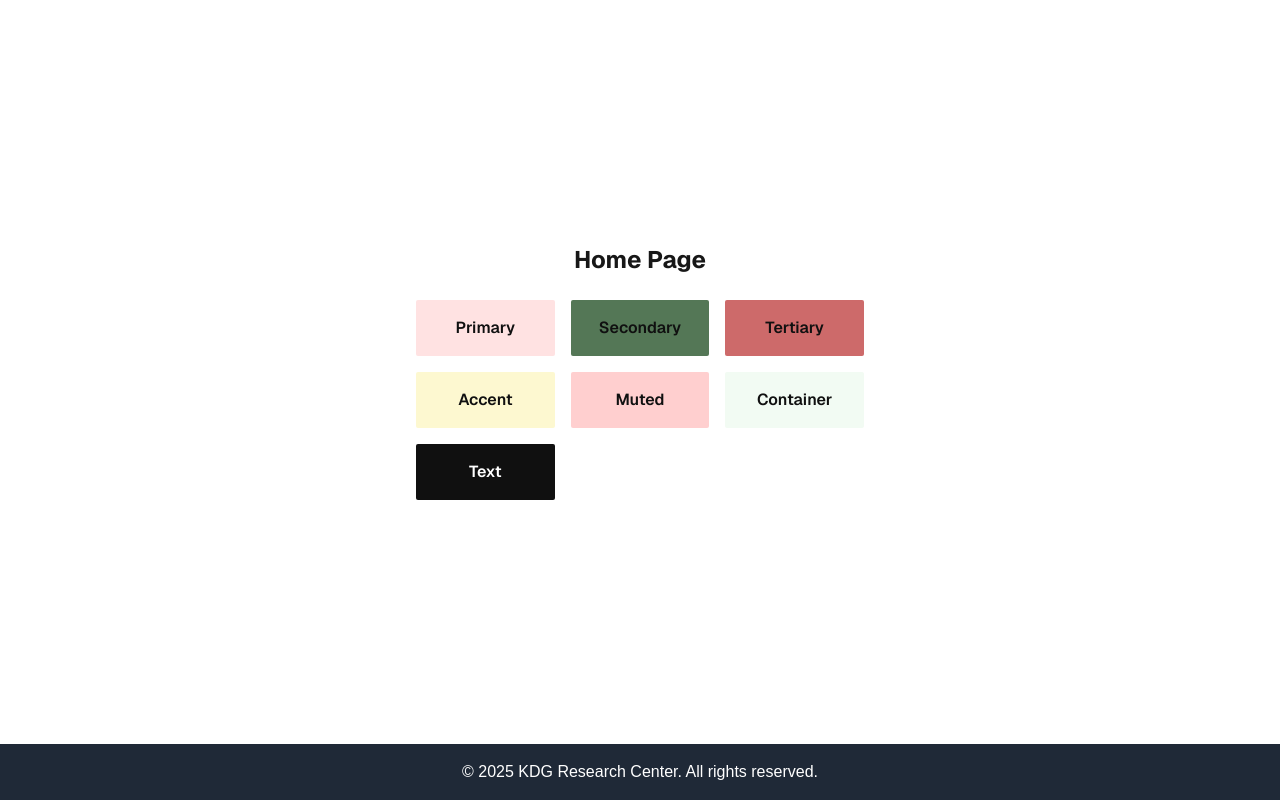
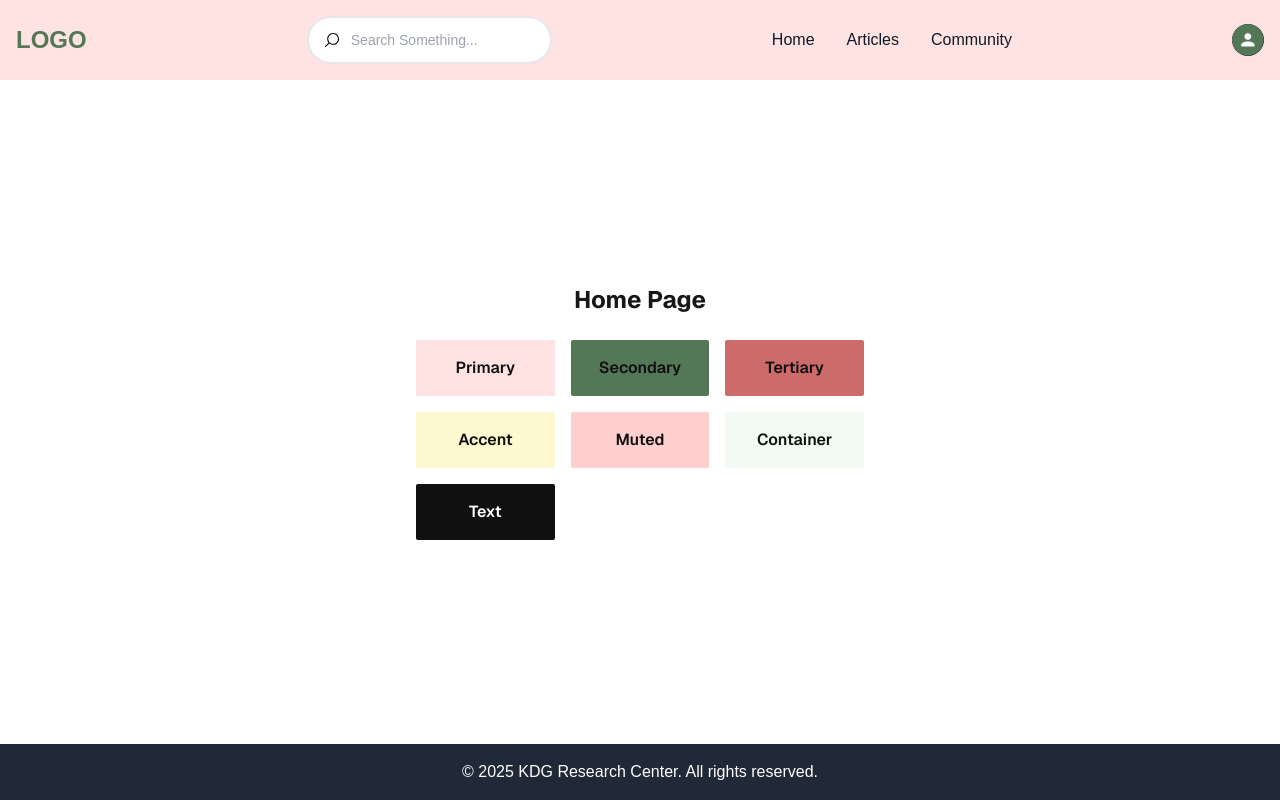
Before and after one commit to KdG-BCIT-ISSP/nest-client, a Next.js app: page / in a window 1280 px wide. Built offline with nearby package versions, Linux system fonts and the light colour scheme.

Commit message:
add navBar component

```diff
--- a/app/page.tsx
+++ b/app/page.tsx
@@ -2,6 +2,7 @@
 
 import { useEffect, useState } from "react";
 import Footer from "@/components/Footer";
+import Navbar from "@/components/Navbar";
 
 const colors = [
   { name: "Primary", value: "bg-primary text-black" },
@@ -30,6 +31,7 @@ export default function Home() {
 
   return (
     <div className="flex flex-col min-h-screen">
+      <Navbar />
       <main className="flex-grow flex flex-col items-center justify-center p-8 sm:p-20 bg-white font-[family-name:var(--font-geist-sans)]">
         <h1 className="text-2xl font-bold mb-6">Home Page</h1>
         <div className="grid grid-cols-2 sm:grid-cols-3 gap-4 w-full max-w-md text-center">
--- a/components/Navbar.tsx
+++ b/components/Navbar.tsx
@@ -0,0 +1,67 @@
+import SearchBar from "./SearchBar";
+
+export default function Navbar() {
+    return (
+
+
+        <nav className="bg-primary border-gray-200 dark:bg-gray-900">
+            <div className="max-w-screen-xl flex flex-wrap items-center justify-between mx-auto p-4">
+                <a href="/" className="flex items-center space-x-3 rtl:space-x-reverse">
+                    <span className="self-center text-2xl font-semibold whitespace-nowrap dark:text-whit text-secondary">LOGO</span>
+                </a>
+                <div className="flex items-center md:order-2 space-x-3 md:space-x-0 rtl:space-x-reverse">
+                    <button type="button" className="flex text-sm bg-gray-800 rounded-full md:me-0 focus:ring-4 focus:ring-gray-300 dark:focus:ring-gray-600" id="user-menu-button" aria-expanded="false" data-dropdown-toggle="user-dropdown" data-dropdown-placement="bottom">
+                        <span className="sr-only">Open user menu</span>
+                        <img className="w-8 h-8 rounded-full" src="images/default_profile_image.png" alt="user photo" />
+                    </button>
+
+
+                    <div className="z-50 hidden my-4 text-base list-none divide-y divide-gray-100 rounded-lg shadow-sm dark:bg-gray-700 dark:divide-gray-600" id="user-dropdown">
+                        <div className="px-4 py-3">
+                            <span className="block text-sm text-gray-900 dark:text-white">Bonnie Green</span>
+                            <span className="block text-sm  text-gray-500 truncate dark:text-gray-400">name@flowbite.com</span>
+                        </div>
+                        <ul className="py-2" aria-labelledby="user-menu-button">
+                            <li>
+                                <a href="#" className="block px-4 py-2 text-sm text-gray-700 hover:bg-gray-100 dark:hover:bg-gray-600 dark:text-gray-200 dark:hover:text-white">Dashboard</a>
+                            </li>
+                            <li>
+                                <a href="#" className="block px-4 py-2 text-sm text-gray-700 hover:bg-gray-100 dark:hover:bg-gray-600 dark:text-gray-200 dark:hover:text-white">Settings</a>
+                            </li>
+                            <li>
+                                <a href="#" className="block px-4 py-2 text-sm text-gray-700 hover:bg-gray-100 dark:hover:bg-gray-600 dark:text-gray-200 dark:hover:text-white">Earnings</a>
+                            </li>
+                            <li>
+                                <a href="#" className="block px-4 py-2 text-sm text-gray-700 hover:bg-gray-100 dark:hover:bg-gray-600 dark:text-gray-200 dark:hover:text-white">Sign out</a>
+                            </li>
+                        </ul>
+                    </div>
+                    <button data-collapse-toggle="navbar-user" type="button" className="inline-flex items-center p-2 w-10 h-10 justify-center text-sm text-gray-500 rounded-lg md:hidden hover:bg-gray-100 focus:outline-none focus:ring-2 focus:ring-gray-200 dark:text-gray-400 dark:hover:bg-gray-700 dark:focus:ring-gray-600" aria-controls="navbar-user" aria-expanded="false">
+                        <span className="sr-only">Open main menu</span>
+                        <svg className="w-5 h-5" aria-hidden="true" xmlns="http://www.w3.org/2000/svg" fill="none" viewBox="0 0 17 14">
+                            <path stroke="currentColor" strokeLinecap="round" strokeLinejoin="round" strokeWidth="2" d="M1 1h15M1 7h15M1 13h15" />
+                        </svg>
+                    </button>
+                </div>
+
+                <SearchBar />
+
+                <div className="items-center justify-between hidden w-full md:flex md:w-auto md:order-1" id="navbar-user">
+                    <ul className="flex flex-col font-medium p-4 md:p-0 mt-4 border border-gray-100 rounded-lg md:space-x-8 rtl:space-x-reverse md:flex-row md:mt-0 md:border-0 dark:bg-gray-800 md:dark:bg-gray-900 dark:border-gray-700">
+                        <li>
+                            <a href="#" className="block py-2 px-3 text-gray-900 rounded-sm hover:bg-gray-100 md:hover:bg-transparent md:hover:text-secondary md:p-0 dark:text-white md:dark:hover:text-secondary dark:hover:bg-gray-700 dark:hover:text-white md:dark:hover:bg-transparent dark:border-gray-700" aria-current="page">Home</a>
+                        </li>
+                        <li>
+                            <a href="#" className="block py-2 px-3 text-gray-900 rounded-sm hover:bg-gray-100 md:hover:bg-transparent md:hover:text-secondary md:p-0 dark:text-white md:dark:hover:text-secondary dark:hover:bg-gray-700 dark:hover:text-white md:dark:hover:bg-transparent dark:border-gray-700">Articles</a>
+                        </li>
+                        <li>
+                            <a href="#" className="block py-2 px-3 text-gray-900 rounded-sm hover:bg-gray-100 md:hover:bg-transparent md:hover:text-secondary md:p-0 dark:text-white md:dark:hover:text-secondary dark:hover:bg-gray-700 dark:hover:text-white md:dark:hover:bg-transparent dark:border-gray-700">Community</a>
+                        </li>
+                    </ul>
+                </div>
+            </div>
+        </nav>
+
+    );
+
+}
```
Also changed, not shown: public/images/default_profile_image.png (added).
